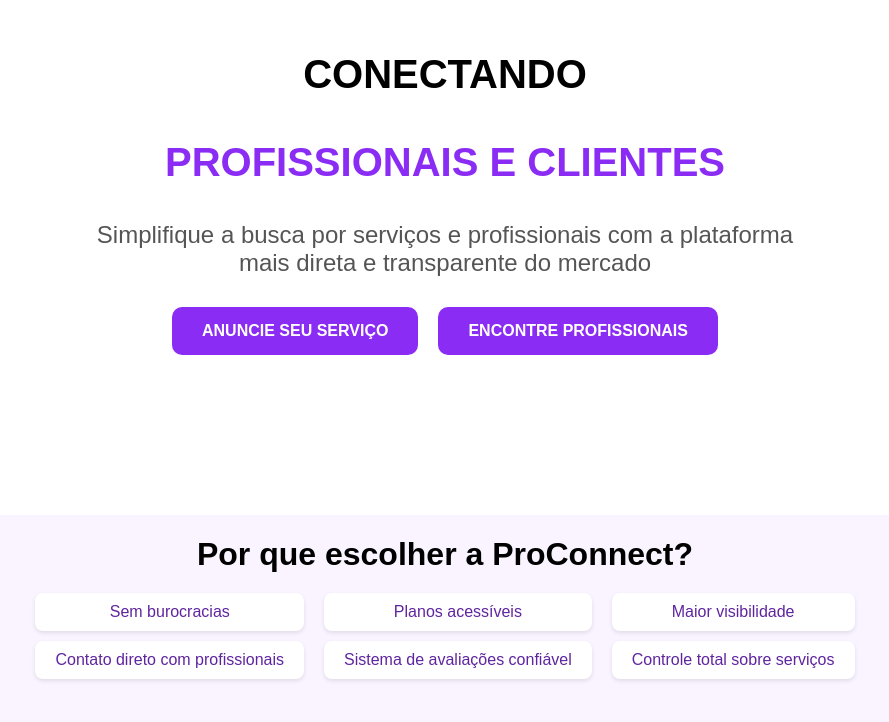
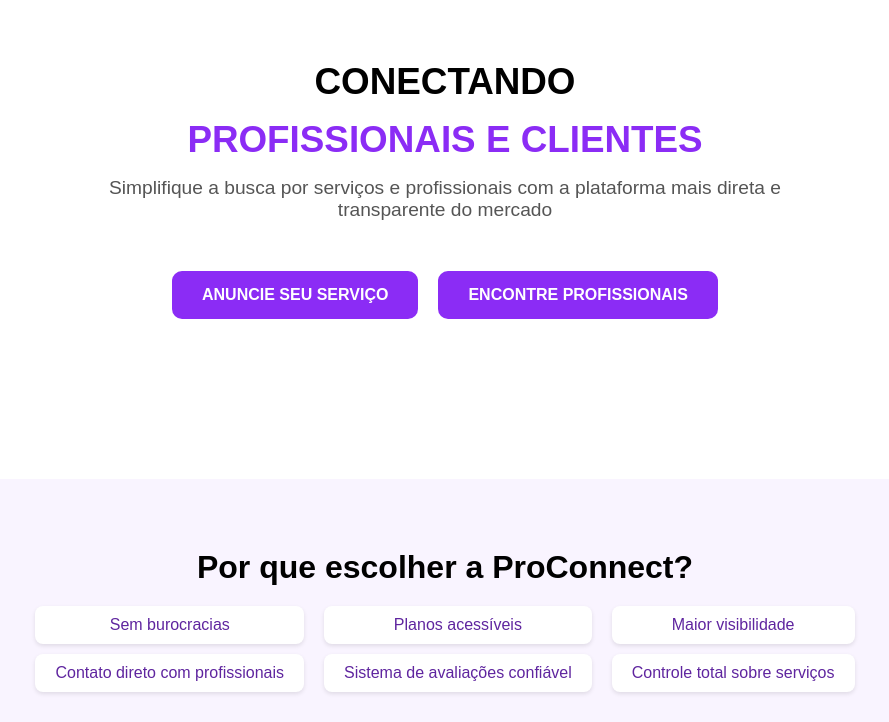
Before and after one commit to billiezinha/ProConnect, a Next.js app in the folder proconnect/: page / in a window 1280 px wide. Shown: the part 230-952 px from the top of the page, without its empty margins (195-1084 px from the left). Built offline with nearby package versions, Linux system fonts and the light colour scheme.

Commit message:
front pronto

```diff
--- a/proconnect/src/app/Busca-profissionais/page.module.css
+++ b/proconnect/src/app/Busca-profissionais/page.module.css
@@ -6,6 +6,8 @@
     background-color: #fdf3f7;
     min-height: 100vh;
     padding: 40px 20px;
+    font-family: Arial, Helvetica, sans-serif;
+
   }
 
   .title {
--- a/proconnect/src/app/cadastro-produto/Cadproduto.module.css
+++ b/proconnect/src/app/cadastro-produto/Cadproduto.module.css
@@ -28,7 +28,6 @@
   color: #fff;
   text-align: center;
   padding: 30px;
-
 }
 
 .logoText {
@@ -51,8 +50,8 @@
 }
 
 .logoPreview {
-  width: 50%;
-  height: 50%;
+  width: 100%;
+  height: 100%;
   object-fit: cover;
   border-radius: 50%;
 }
--- a/proconnect/src/app/globals.css
+++ b/proconnect/src/app/globals.css
@@ -1,3 +1,9 @@
+* {
+  margin: 0;
+  padding: 0;
+  box-sizing: border-box;
+}
+
 /*
 
 :root {
--- a/proconnect/src/app/page.module.css
+++ b/proconnect/src/app/page.module.css
@@ -11,7 +11,7 @@
 }
 
 .titulo {
-  font-size: 2.5rem;
+  font-size: 2.3rem;
   font-weight: bold;
   color: black;
   margin-bottom: 1rem;
@@ -19,7 +19,7 @@
 }
 
 .titulo2 {
-  font-size: 2.5rem;
+  font-size: 2.3rem;
   font-weight: bold;
   color: #8B2CF5;
   margin-bottom: 1rem;
@@ -31,7 +31,8 @@
   text-align: center;
   max-width: 700px;
   line-height: 1.6;
-  font: 1.5em sans-serif;
+  font: 1.2em sans-serif;
+  margin-bottom: 40px;
 }
 
 .butaoPrimary {
@@ -66,13 +67,14 @@
   font-size: 2rem;
   margin-bottom: 20px;
   font-weight: bold;
+  margin-top: 70px;
 }
 
 .listaWrapper {
   display: flex;
   justify-content: center;
   gap: 20px;
-  margin-bottom: 60px;
+  margin-bottom: 50px;
 }
 
 .lista {
--- a/proconnect/src/app/page.tsx
+++ b/proconnect/src/app/page.tsx
@@ -14,7 +14,9 @@
         <a href="#footer">
         <button className={styles.butaoPrimary}>ANUNCIE SEU SERVIÇO</button>
         </a>
+        <Link href="/Busca-profissionais">
         <button className={styles.butaoPrimary}>ENCONTRE PROFISSIONAIS</button>
+        </Link>
       </div>
       <div className={styles.recursos}>
         <h1 className={styles.titulo3}>Por que escolher a ProConnect?</h1>
```
Also changed, not shown: proconnect/src/app/cadastro-produto/page.tsx (+5 -2 lines), proconnect/public/Camera.jpg (added), proconnect/public/Camera.png (deleted).
